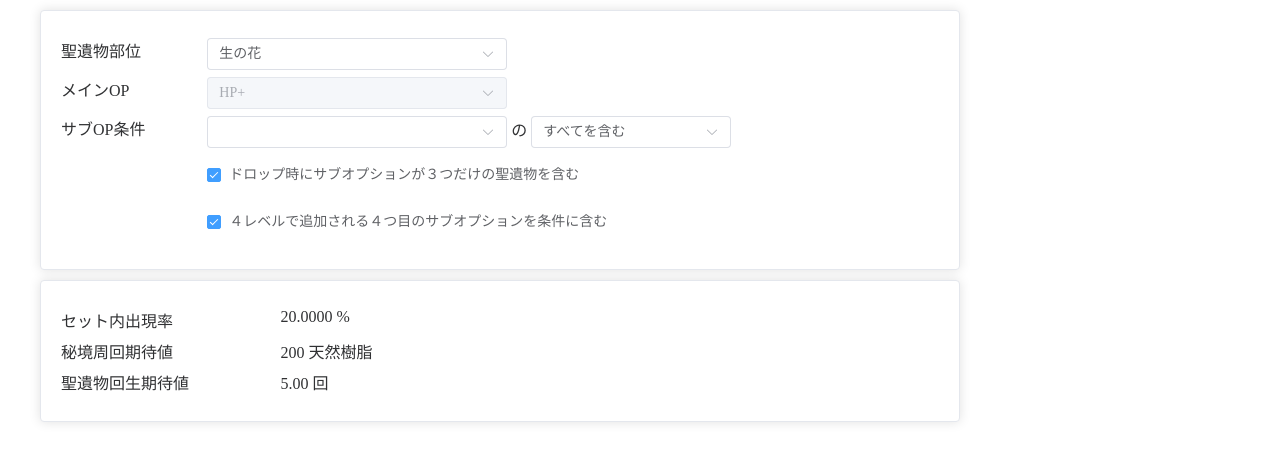
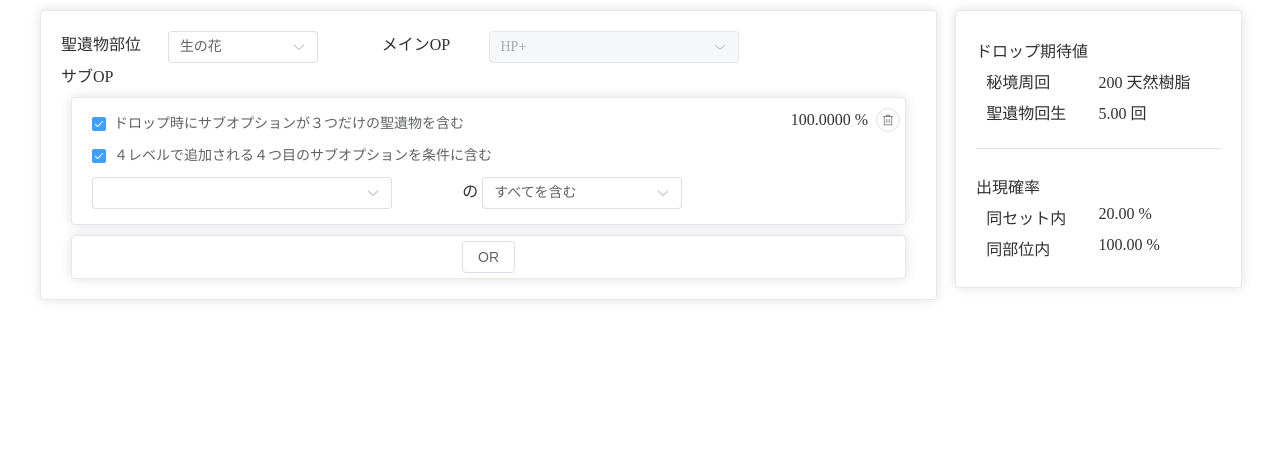
Before and after one commit to ym880912/gen_artifact_calc, a Nuxt app in the folder nuxt-app/: page / in a window 1280 px wide. Shown: the top 462 px of the page. Built offline with nearby package versions, Linux system fonts and the light colour scheme.

Commit message:
コンポーネント整理

```diff
--- a/nuxt-app/components/conditionSelector.vue
+++ b/nuxt-app/components/conditionSelector.vue
@@ -1,17 +1,19 @@
 <template>
     <div class="content">
-        <el-card class="box-card">
+        <el-row :gutter="20">
+            <el-col :span="18">
+                <el-card class="card-main">
                     <ClientOnly>
-                <el-row class="card-content">
-                    <el-col :span="4">
+                        <el-row>
+                            <el-col :span="3">
                                 <span>聖遺物部位</span>
                             </el-col>
-                    <el-col :span="20">
+                            <el-col :span="6">
                                 <el-select
                                     v-model="artifact"
                                     value-key="key"
                                     v-on:change="chainMainAndSub"
-                            class="input-option"
+                                    class="input-artifact"
                                 >
                                     <el-option
                                         v-for="item in artifactTypes"
@@ -21,18 +23,16 @@
                                     />
                                 </el-select>
                             </el-col>
-                </el-row>
-                <el-row class="card-content">
-                    <el-col :span="4">
+                            <el-col :span="3">
                                 <span>メインOP</span>
                             </el-col>
-                    <el-col :span="20">
+                            <el-col :span="9">
                                 <el-select
                                     v-model="mainOp"
                                     value-key="key"
                                     :disabled="artifact.mainOptions.length==1"
                                     v-on:change="chainSub"
-                            class="input-option"
+                                    class="input-main-option"
                                 >
                                     <template v-for="a in artifactTypes" >
                                         <template v-if="a.key === artifact.key">
@@ -57,57 +57,61 @@
                             </el-col>
                         </el-row>
                     </ClientOnly>
+                    <el-row>
+                        <el-col :span="24">
+                            <span>サブOP</span>
+                        </el-col>
+                    </el-row>
+                    <el-row>
                         <sub-option-conditions
                                 :main-op="mainOp"
                                 :roll-map="rollMap"
                                 ref="subRef"
                         />
+                        <el-card class="card-sub-option card-new">
+                            <el-button class="button-or">OR</el-button>
                         </el-card>
-        <el-card class="box-card">
-            <el-row class="card-content">
+                    </el-row>
+                </el-card>
+            </el-col>
             <el-col :span="6">
-                    <span>セット内出現率</span>
-                </el-col>
-                <el-col :span="18">
-                    <span>{{(totalProb).toFixed(4)}} %</span>
+                <result-card
+                    :total-prob="totalProb"
+                />
             </el-col>
         </el-row>
-            <el-row class="card-content">
-                <el-col :span="6">
-                    <span>秘境周回期待値</span>
-                </el-col>
-                <el-col :span="18">
-                    <template v-if="totalProb && totalProb != 0"><span>{{resinExpected.toFixed(0)}} 天然樹脂</span></template>
-                    <template v-else>-- 天然樹脂</template>
-                </el-col>
-            </el-row>
-            <el-row class="card-content">
-                <el-col :span="6">
-                    <span>聖遺物回生期待値</span>
-                </el-col>
-                <el-col :span="18">
-                    <template v-if="totalProb && totalProb != 0"><span>{{strongBoxExpected.toFixed(2)}} 回</span></template>
-                    <template v-else>-- 回</template>
-                </el-col>
-            </el-row>
-        </el-card>
     </div>
 </template>
+
 <style>
 .content {
-    width: 1000px;
-}
-.box-card {
+    width: 1200px;
     margin: 10px 40px;
 }
-.card-content {
-    margin: 7px 0px;
+.card-main {
+    width: 100%;
 }
-.el-checkbox {
-    --el-checkbox-checked-text-color: var(--el-text-color-regular);
+.input-artifact {
+    width: 150px;
 }
-.input-option {
-    width: 300px;
+.input-main-option {
+    width: 250px;
+}
+.card-sub-option {
+    width: 100%;
+    margin: 10px 10px 0px 10px;
+}
+.card-sub-option:last-child {
+    margin-bottom: 0px;
+}
+.card-sub-option .el-card__body {
+    padding: 10px 5px 15px 20px;
+}
+.card-sub-option.card-new .el-card__body{
+    padding: 5px;
+}
+.card-new {
+    text-align: center;
 }
 </style>
 
@@ -115,12 +119,12 @@
     import { artifactTypes, subOptions } from '../const/index'
 
     // Data
-    const artifact = ref(artifactTypes[0]);
-    const mainOp = ref(artifactTypes[0].mainOptions[0]);
+    const artifact = ref(artifactTypes[0])
+    const mainOp = ref(artifactTypes[0].mainOptions[0])
     const subRef = ref(null)
 
     // Computed
-    const rollMap = computed(() =>{
+    const rollMap = computed(() => {
         const remainSubOptions = subOptions.filter((op) => !mainOp.value || op.key !== mainOp.value.key)
         const totalSubProb = remainSubOptions.reduce((sum, op) => sum + op.prob, 0)
 
@@ -157,13 +161,7 @@
         })
         // console.log('subProb',subProb)
 
-        return 1/5 * mainProb * subProb;
-    })
-    const resinExpected  = computed(()=>{
-        return 40 * 100 / totalProb.value;
-    })
-    const strongBoxExpected = computed(()=>{
-        return 100 / totalProb.value
+        return mainProb * subProb;
     })
 
     // Method
--- /dev/null
+++ b/nuxt-app/components/resultCard.vue
@@ -0,0 +1,69 @@
+<template>
+    <el-card class="card-main">
+        <el-row class="result-row">
+                <span>ドロップ期待値</span>
+        </el-row>
+        <el-row class="result-row">
+            <el-col :span="11" :offset="1">
+                <span>秘境周回</span>
+            </el-col>
+            <el-col :span="12">
+                <template v-if="props.totalProb != 0"><span>{{resinExpected.toFixed(0)}} 天然樹脂</span></template>
+                <template v-else>-- 天然樹脂</template>
+            </el-col>
+        </el-row>
+        <el-row class="result-row">
+            <el-col :span="11" :offset="1">
+                <span>聖遺物回生</span>
+            </el-col>
+            <el-col :span="12">
+                <template v-if="props.totalProb != 0"><span>{{strongBoxExpected.toFixed(2)}} 回</span></template>
+                <template v-else>-- 回</template>
+            </el-col>
+        </el-row>
+        <el-divider border-style="double" />
+        <el-row class="result-row">
+                <span>出現確率</span>
+        </el-row>
+        <el-row class="result-row">
+            <el-col :span="11" :offset="1">
+                <span>同セット内</span>
+            </el-col>
+            <el-col :span="12">
+                <span>{{(props.totalProb / 5 > 0.01) ? (props.totalProb / 5).toFixed(2) : (props.totalProb / 5).toFixed(4)}} %</span>
+            </el-col>
+        </el-row>
+        <el-row class="result-row">
+            <el-col :span="11" :offset="1">
+                <span>同部位内</span>
+            </el-col>
+            <el-col :span="12">
+                <span>{{(props.totalProb > 0.01) ? (props.totalProb).toFixed(2) : (props.totalProb).toFixed(4)}} %</span>
+            </el-col>
+        </el-row>
+    </el-card>
+</template>
+
+<style>
+.result-row {
+    margin: 7px 0px;
+}
+</style>
+
+<script lang="ts" setup>
+    interface Props {
+        totalProb: number
+    }
+    const props = withDefaults(defineProps<Props>(), {
+        totalProb: 100
+    })
+
+    // Computed
+    const resinExpected  = computed(() => {
+        return 40 * 5 * 100 / props.totalProb
+    })
+    const strongBoxExpected = computed(() => {
+        return 5 * 100 / props.totalProb
+    })
+
+</script>
--- a/nuxt-app/components/subOptionConditions.vue
+++ b/nuxt-app/components/subOptionConditions.vue
@@ -1,10 +1,41 @@
 <template>
+    <el-card class="card-sub-option">
+            <el-row>
+                <el-col :span="19">
+                    <div class="check-box-sub-option">
                         <ClientOnly>
-        <el-row class="card-content">
-            <el-col :span="4">
-                <span>サブOP条件</span>
+                            <el-tooltip
+                                class="box-item"
+                                effect="light"
+                                placement="right-end"
+                                :content="'4オプション聖遺物は部位・メインOP・サブOPに関わらす一律'+op4Prob+'%で出現するとした場合'"
+                            >
+                                <el-checkbox
+                                    v-model="allowOp3"
+                                    label="ドロップ時にサブオプションが３つだけの聖遺物を含む"
+                                    v-on:change="chainAllowLeveling"
+                                />
+                            </el-tooltip>
+                            <el-checkbox
+                                v-model="allowLeveling"
+                                label="４レベルで追加される４つ目のサブオプションを条件に含む"
+                                :disabled="!allowOp3"
+                            />
+                        </ClientOnly>
+                    </div>
                 </el-col>
-            <el-col :span="20">
+                <el-col :span="5">
+                <div class="prob-box">
+                    <el-space wrap>
+                        <span> {{(totalProb).toFixed(4)}} %</span>
+                        <el-button :icon="Delete" size="small" circle  />
+                    </el-space>
+                </div>
+            </el-col>
+            </el-row>
+            <el-row>
+                <el-col :span="11">
+                    <ClientOnly>
                         <el-select
                             v-model="subOps"
                             value-key="key"
@@ -34,7 +65,11 @@
                                 </span>
                             </el-option>
                         </el-select>
+                    </ClientOnly>
+                </el-col>
+                <el-col :span="13">
                     <span> の </span>
+                    <ClientOnly>
                         <el-select
                             v-model="logic"
                             class="input-logic"
@@ -46,38 +81,10 @@
                                 :value="item.key"
                             />
                         </el-select>
+                    </ClientOnly>
                 </el-col>
         </el-row>
-        <el-row class="card-content">
-            <el-col :span="4"/>
-            <el-col :span="20">
-                <el-tooltip
-                    class="box-item"
-                    effect="light"
-                    placement="right-end"
-                    :content="'4オプション聖遺物は部位・メインOP・サブOPに関わらす一律'+op4Prob+'%で出現するとした場合'"
-                >
-                    <el-checkbox
-                        v-model="allowOp3"
-                        label="ドロップ時にサブオプションが３つだけの聖遺物を含む"
-                        size="large"
-                        v-on:change="chainAllowLeveling"
-                    />
-                </el-tooltip>
-            </el-col>
-        </el-row>
-        <el-row class="card-content">
-            <el-col :span="4"/>
-            <el-col :span="20">
-                <el-checkbox
-                    v-model="allowLeveling"
-                    label="４レベルで追加される４つ目のサブオプションを条件に含む"
-                    size="large"
-                    :disabled="!allowOp3"
-                />
-            </el-col>
-        </el-row>
-    </ClientOnly>
+    </el-card>
 </template>
 
 <style>
@@ -88,11 +95,21 @@
     width: 200px;
 }
 
+.prob-box {
+    float: right;
+}
+.check-box-sub-option {
+    margin-bottom: 5px;
+}
+.check-box-sub-option .el-checkbox {
+    --el-checkbox-checked-text-color: var(--el-text-color-regular);
+}
 </style>
 
 <script lang="ts" setup>
     import { Ref } from 'vue';
     import { artifactTypes, subOptions, op4Prob } from '../const/index'
+    import { Delete } from '@element-plus/icons-vue'
 
     interface Props {
         mainOp: Ref
@@ -118,12 +135,19 @@
     // Computed
     const unSelectedToltalProb = computed(() => {
         const unSelectedOptions =  subOptions.filter(op => !(props.mainOp && props.mainOp.key === op.key) && !subOps.value.find(sub => sub.key === op.key))
-        // console.log(subOps.value, unSelectedOptions);
         return unSelectedOptions.reduce((sum, op) => sum + op.prob, 0)
     })
+
     const totalProb = computed(() => {
+        const mainProb = props.mainOp.prob / 100
 
-        return 1;
+        let subProb = 0
+        props.rollMap?.forEach((map) => {
+            subProb += checkProb(map)
+        })
+        // console.log('subProb',subProb)
+
+        return mainProb * subProb;
     })
 
     // Method
--- a/nuxt-app/const/index.ts
+++ b/nuxt-app/const/index.ts
@@ -17,7 +17,7 @@ export const artifactTypes = [
         {key: 'a%', prob: 19.175, label: '攻撃力%',},
         {key: 'd%', prob: 19.15, label: '防御力%',},
         {key: 'em', prob: 2.5, label: '元素熟知',},
-        {key: 'db', prob: 5, label: '特定の元素・物理ダメージ',},
+        {key: 'db', prob: 5, label: '元素・物理ダメージ',},
     ]},
     {key: 'crown', label: '理の冠', mainOptions:[
         {key: 'h%', prob: 22, label: 'HP%',},
```
Lines whose indentation alone changed are shown as unchanged.
